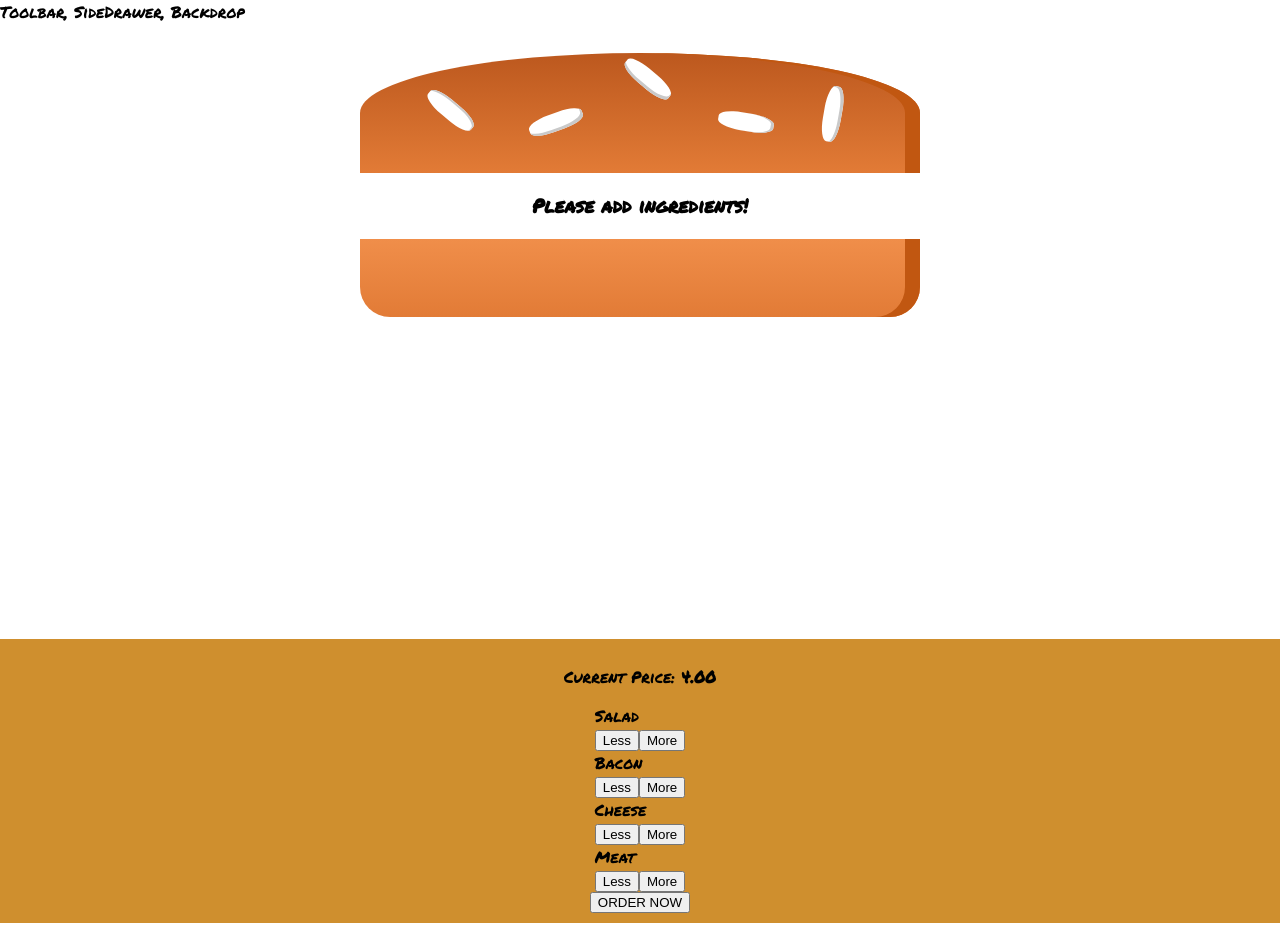
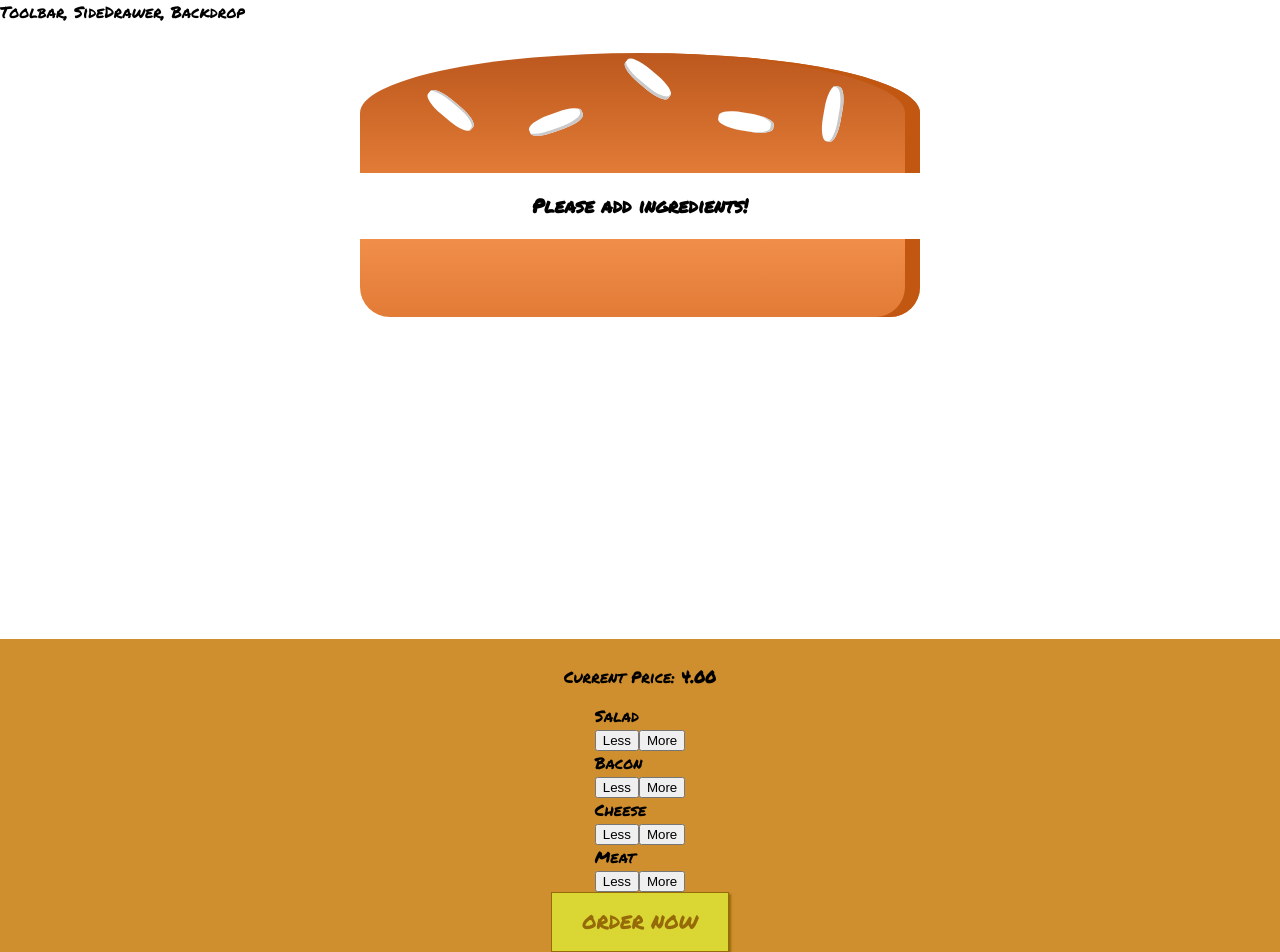
Before and after one commit to acecera/burger-builder, a React app: page / in a window 1280 px wide. Shown: the top 952 px of the page. Before the commit the page ends 923 px from the top, so only its background shows below. Built offline with nearby package versions, Linux system fonts and the light colour scheme.

Commit message:
added stying to the Order Now button.

```diff
--- a/src/components/Burger/BuildControls/BuildControls.css
+++ b/src/components/Burger/BuildControls/BuildControls.css
@@ -8,3 +8,44 @@
     margin: auto;
     padding: 10px 0;
 }
+
+.OrderButton {
+    background-color: #DAD735;
+    outline: none;
+    cursor: pointer;
+    border: 1px solid #966909;
+    color: #966909;
+    font-family: inherit;
+    font-size: 1.2em;
+    padding: 15px 30px;
+    box-shadow: 2px 2px 2px #966909;
+}
+
+.OrderButton:hover, .OrderButton:active {
+    background-color: #A0DB41;
+    border: 1px solid #966909;
+    color: #966909;
+}
+
+.OrderButton:disabled {
+    background-color: #C7C6C6;
+    cursor: not-allowed;
+    border: 1px solid #ccc;
+    color: #888888;
+}
+
+.OrderButton:not(:disabled) {
+    animation: enable 0.3s linear;
+}
+
+@keyframes enable {
+    0% {
+        transform: scale(1);
+    }
+    60% {
+        transform: scale(1.1);
+    }
+    100% {
+        transform: scale(1);
+    }
+}
```
